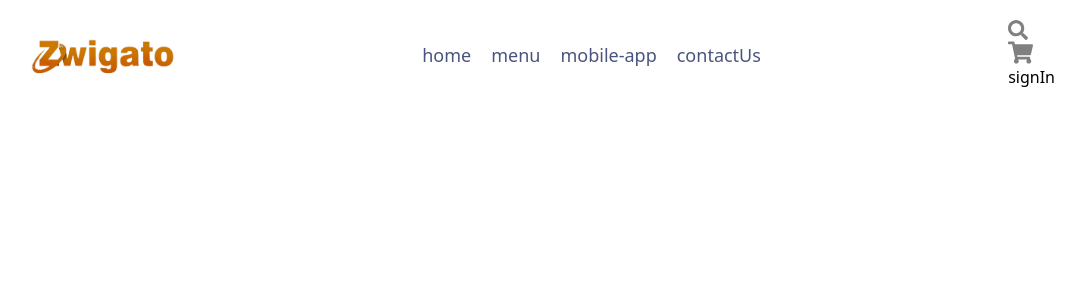
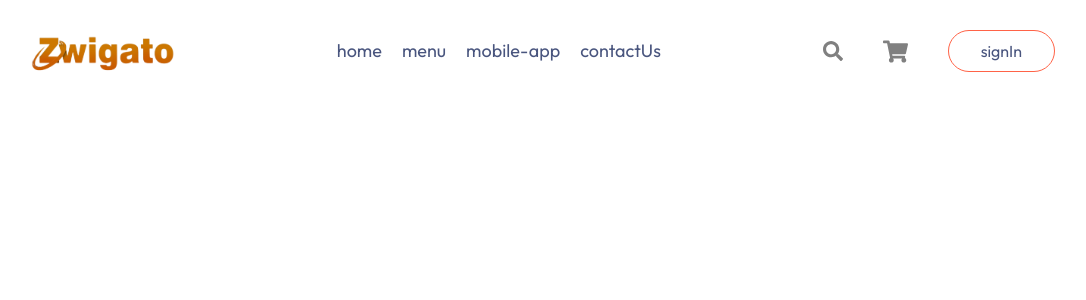
Before and after one commit to namannn04/Zwigato, a React (Vite) app in the folder Frontend/: page / in a window 1280 px wide. Shown: the top 300 px of the page, without its empty margins (97-1183 px from the left). Built offline with nearby package versions, Linux system fonts and the light colour scheme.

Commit message:
Navbar update

```diff
--- a/Frontend/src/components/Navbar.jsx
+++ b/Frontend/src/components/Navbar.jsx
@@ -14,13 +14,13 @@ function Navbar() {
             <li>contactUs</li>
         </ul>
 
-        <div className="nav-right">
+        <div className="flex items-center gap-10">
             <FaSearch size={20} color="gray" />
             <div className="nav-search-icon">
                 <FaShoppingCart size={25} color="gray" />
                 <div className="dot"></div>
             </div>
-            <button>signIn</button>
+            <button className='bg-transparent text-base text-[#49557e] border border-[tomato] px-8 py-2 rounded-[50px] cursor-pointer hover:bg-[#e2ccc8] transition duration-300'>signIn</button>
         </div>
     </div>
   )
--- a/Frontend/src/index.css
+++ b/Frontend/src/index.css
@@ -1,7 +1,10 @@
+@import url('https://fonts.googleapis.com/css2?family=Open+Sans:ital,wght@0,300..800;1,300..800&family=Outfit:wght@100..900&display=swap');
+
 *{
     padding: 0;
     margin: 0;
     box-sizing: border-box;
+    font-family: Outfit;
 }
 
 body{
```
